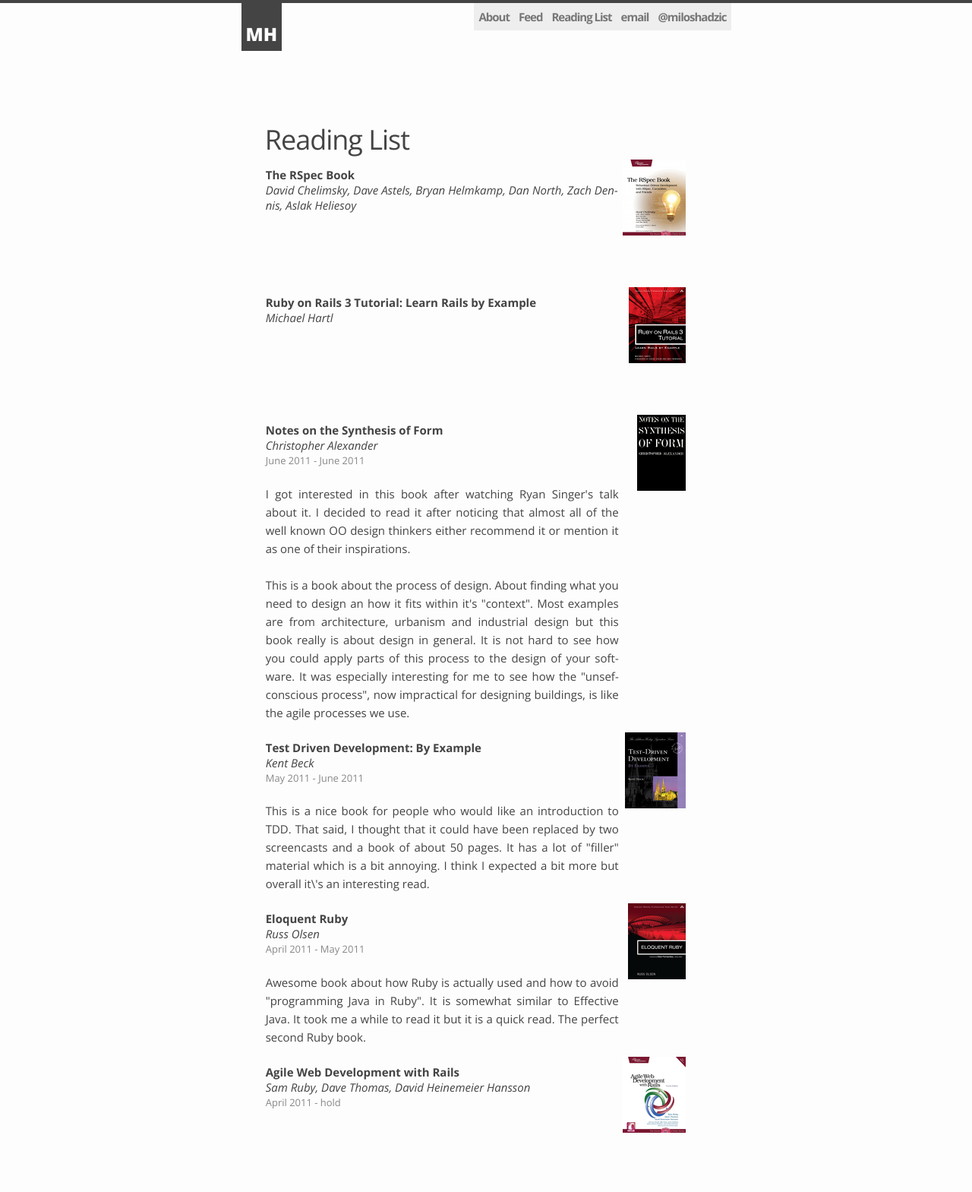
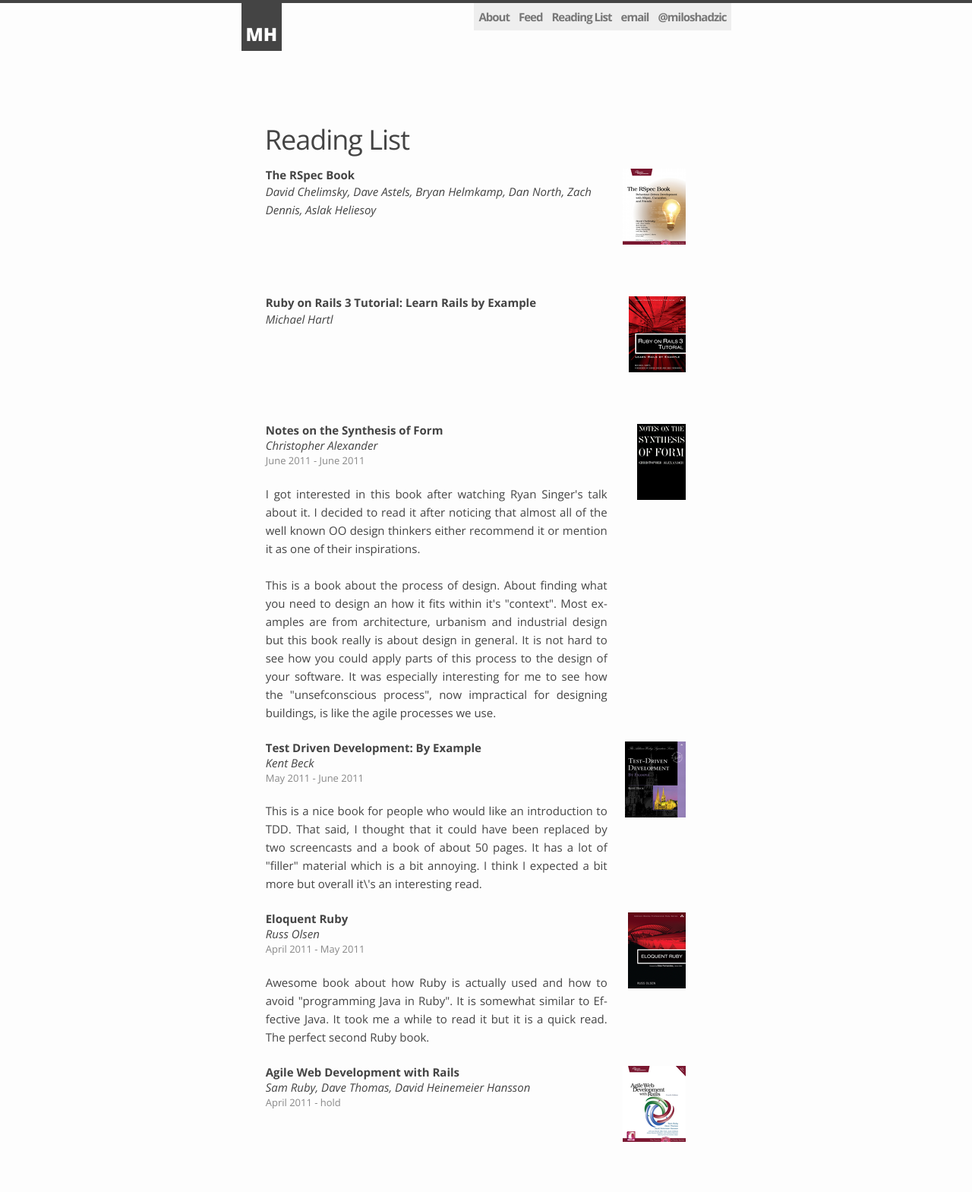
Before and after one commit to miloshadzic/miloshadzic.github.com, a Jekyll site: the page built from reading.html, in a window 1280 px wide. Shown: the whole page at 76% size. Built offline with Jekyll 4.4.1, drawn with Linux system fonts in a browser that asks for light colours; some web fonts are replaced.

Commit message:
Fixes book list styling

```diff
--- a/reading.html
+++ b/reading.html
@@ -7,56 +7,56 @@ title: Reading List
 
 
 <div class="book">
-  <a class="thumb img floatright" href="http://amzn.com/1934356379"><img src="/resources/images/books/1934356379.png" /></a>
+  <a class="floatright" href="http://amzn.com/1934356379"><img src="/resources/images/books/1934356379.png" /></a>
   <a class="dslink" href="http://amzn.com/1934356379"><span class="floatleft bold">The RSpec Book</span></a><br />
-  <span class="italic">David Chelimsky, Dave Astels, Bryan Helmkamp, Dan North, Zach Dennis, Aslak Heliesoy<br /></span>
+  <p class="italic author">David Chelimsky, Dave Astels, Bryan Helmkamp, Dan North, Zach Dennis, Aslak Heliesoy</p>
 
   <p class="date"></p>
 </div>
 
 <div class="book">
-  <a class="thumb img floatright" href="http://amzn.com/0321743121"><img src="/resources/images/books/03217453121.png" /></a>
+  <a class="floatright" href="http://amzn.com/0321743121"><img src="/resources/images/books/03217453121.png" /></a>
   <a class="dslink" href="http://amzn.com/0321743121"><span class="floatleft bold">Ruby on Rails 3 Tutorial: Learn Rails by Example</span></a><br />
-  <span class="italic">Michael Hartl<br /></span>
+  <p class="italic author">Michael Hartl</p>
 
   <p class="date"></p>
 </div>
 
 
 <div class="book">
-  <a class="thumb img floatright" href="http://amzn.com/0674627512"><img src="/resources/images/books/9780674627512.png" /></a>
+  <a class="floatright" href="http://amzn.com/0674627512"><img src="/resources/images/books/9780674627512.png" /></a>
   <a class="dslink" href="http://amzn.com/0674627512"><span class="floatleft bold">Notes on the Synthesis of Form</span></a><br />
   <span class="italic">Christopher Alexander<br /></span>
 
-  <p class="date">June 2011 - June 2011</p>
+  <p class="date ">June 2011 - June 2011</p>
    <p class="bookcomment">I got interested in this book after watching Ryan Singer's talk about it. I decided to read it after noticing that almost all of the well known OO design thinkers either recommend it or mention it as one of their inspirations.</span> <p class="bookcomment"> This is a book about the process of design. About finding what you need to design an how it fits within it's "context". Most examples are from architecture, urbanism and industrial design but this book really is about design in general. It is not hard to see how you could apply parts of this process to the design of your software. It was especially interesting for me to see how the "unsefconscious process", now impractical for designing buildings, is like the agile processes we use.</span> <p class="bookcomment">
 </span>
 </div>
 
 <div class="book">
-  <a class="thumb img floatright" href="http://www.amazon.com/Test-Driven-Development-Kent-Beck/dp/0321146530"><img src="/resources/images/books/0321146530.png" /></a>
+  <a class="floatright" href="http://www.amazon.com/Test-Driven-Development-Kent-Beck/dp/0321146530"><img src="/resources/images/books/0321146530.png" /></a>
   <a class="dslink" href="http://www.amazon.com/Test-Driven-Development-Kent-Beck/dp/0321146530"><span class="floatleft bold">Test Driven Development: By Example</span></a><br />
   <span class="italic">Kent Beck<br /></span>
 
-  <p class="date">May 2011 - June 2011</p>
+  <p class="date ">May 2011 - June 2011</p>
    <p class="bookcomment">This is a nice book for people who would like an introduction to TDD. That said, I thought that it could have been replaced by two screencasts and a book of about 50 pages. It has a lot of "filler" material which is a bit annoying. I think I expected a bit more but overall it\'s an interesting read.</span>
 </div>
 
 <div class="book">
-  <a class="thumb img floatright" href="http://www.amazon.com/Eloquent-Ruby-Addison-Wesley-Professional/dp/0321584104"><img src="/resources/images/books/0321584104.png" /></a>
+  <a class="floatright" href="http://www.amazon.com/Eloquent-Ruby-Addison-Wesley-Professional/dp/0321584104"><img src="/resources/images/books/0321584104.png" /></a>
   <a class="dslink" href="http://www.amazon.com/Eloquent-Ruby-Addison-Wesley-Professional/dp/0321584104"><span class="floatleft bold">Eloquent Ruby</span></a><br />
   <span class="italic">Russ Olsen<br /></span>
 
-  <p class="date">April 2011 - May 2011</p>
+  <p class="date ">April 2011 - May 2011</p>
    <p class="bookcomment">Awesome book about how Ruby is actually used and how to avoid "programming Java in Ruby". It is somewhat similar to Effective Java. It took me a while to read it but it is a quick read. The perfect second Ruby book.</span>
 </div>
 
 <div class="book">
-  <a class="thumb img floatright" href="http://www.amazon.com/Agile-Development-Rails-Pragmatic-Programmers/dp/1934356549/"><img src="/resources/images/books/1934356549.png" /></a>
+  <a class="floatright" href="http://www.amazon.com/Agile-Development-Rails-Pragmatic-Programmers/dp/1934356549/"><img src="/resources/images/books/1934356549.png" /></a>
   <a class="dslink" href="http://www.amazon.com/Agile-Development-Rails-Pragmatic-Programmers/dp/1934356549/"><span class="floatleft bold">Agile Web Development with Rails</span></a><br />
   <span class="italic">Sam Ruby, Dave Thomas, David Heinemeier Hansson<br /></span>
 
-  <p class="date">April 2011 - hold</p>
+  <p class="date ">April 2011 - hold</p>
 
 </div>
 
--- a/resources/css/style.css
+++ b/resources/css/style.css
@@ -158,8 +158,11 @@ li {
   margin-bottom: 1.6em; }
 
 .bookcomment {
-  max-width: 31em;
-  text-align: justify; }
+  text-align: justify;
+  max-width: 30em; }
+
+.author {
+  max-width: 30em; }
 
 .content {
   margin: 0 0 0 0; }
@@ -256,3 +259,6 @@ a.thumb > img {
   margin-top: -12px;
   margin-bottom: 12px;
   display: block; }
+
+.bookimg {
+  margin: 0; }
```
Also changed, not shown: resources/sass/style.scss (+9 -1 lines), 1 other file.
